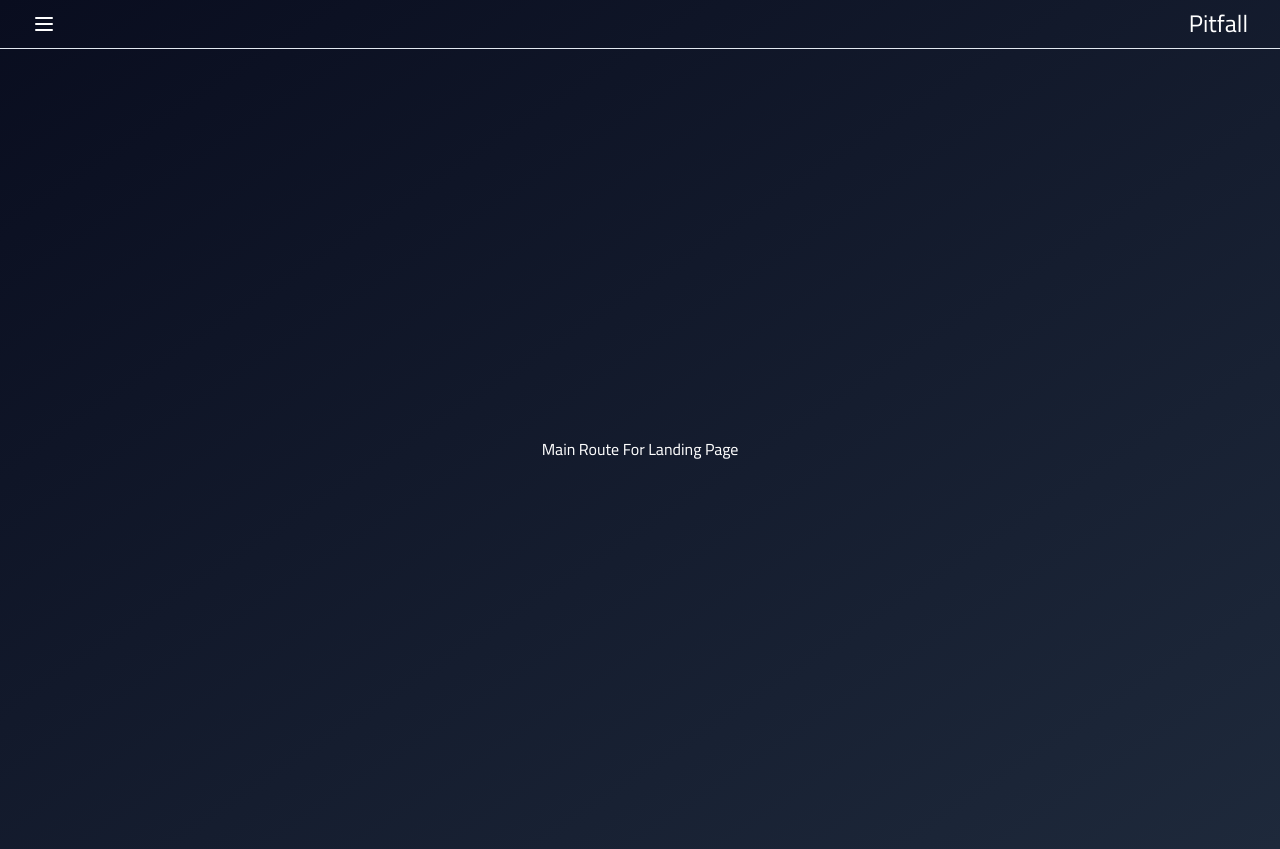
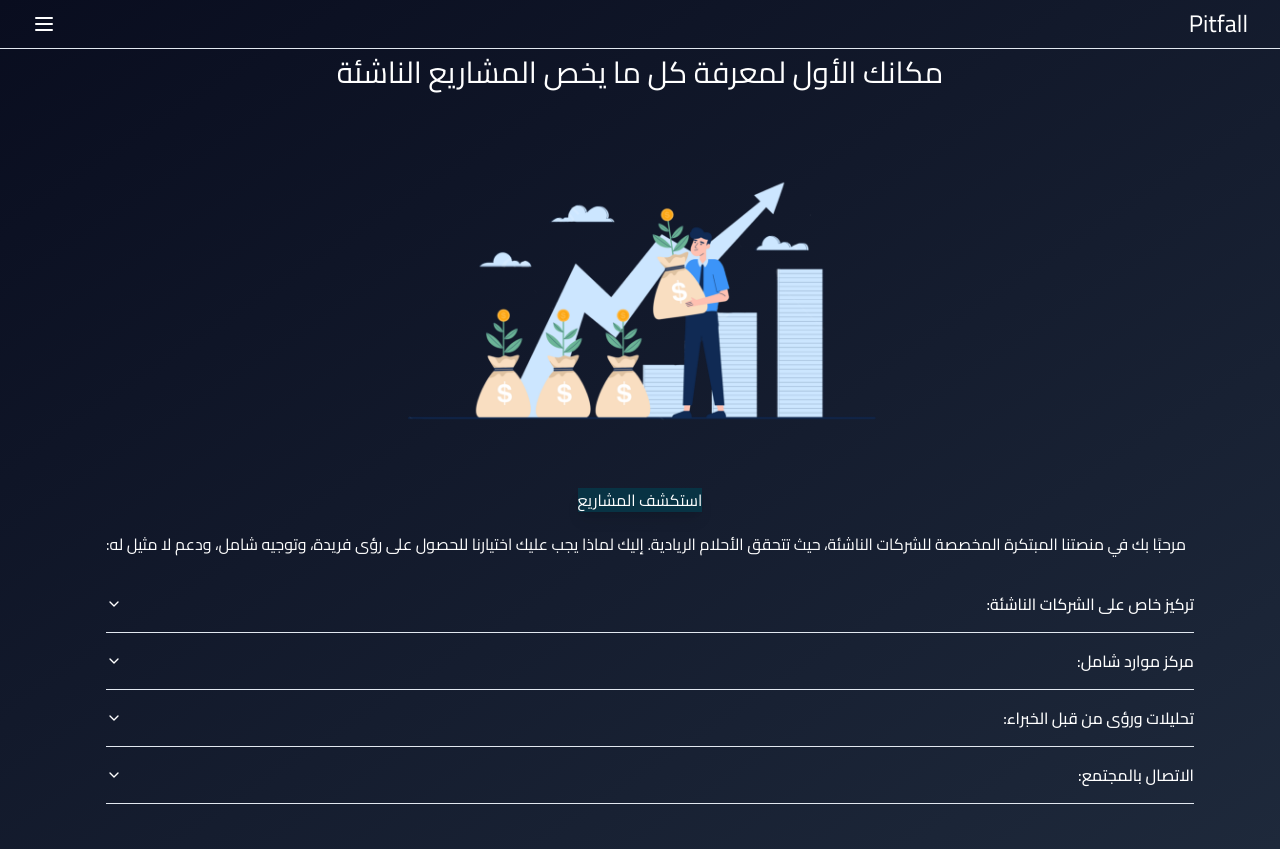
Before and after one commit to JaafarAlMuallim/SWE-363-Project, a Next.js app in the folder client/: page / in a window 1280 px wide. Built offline with nearby package versions, Linux system fonts and the light colour scheme.

Commit message:
landing page

```diff
--- a/client/app/page.tsx
+++ b/client/app/page.tsx
@@ -1,3 +1,73 @@
+"use client";
+import Image from "next/image";
+import {
+  Accordion,
+  AccordionContent,
+  AccordionItem,
+  AccordionTrigger,
+} from "@/components/ui/Accordion";
 export default function Home() {
-  return <div className="text-white">Main Route For Landing Page</div>;
+  return (
+    <>
+      <div className="text-white content-center text-3xl mb-5 ml-5 mr-5 ">
+        <h1>مكانك الأول لمعرفة كل ما يخص المشاريع الناشئة</h1>
+      </div>
+      <div className="mb-5 ml-5 mr-5">
+        <img src="/land-page-picture.png" alt="" width="500" height="500" />
+      </div>
+      <div>
+        {" "}
+        <button className="text-white w-full bg-cyan-950	shadow-lg mb-5 ">
+          استكشف المشاريع
+        </button>{" "}
+      </div>
+
+      <div>
+        {" "}
+        <p className="text-white content-center mb-5 ml-5 mr-2">
+          مرحبًا بك في منصتنا المبتكرة المخصصة للشركات الناشئة، حيث تتحقق
+          الأحلام الريادية. إليك لماذا يجب عليك اختيارنا للحصول على رؤى فريدة،
+          وتوجيه شامل، ودعم لا مثيل له:
+        </p>
+        <Accordion
+          className=" text-white mb-10 ml-5 "
+          type="single"
+          collapsible
+        >
+          <AccordionItem value="item-1">
+            <AccordionTrigger>تركيز خاص على الشركات الناشئة:</AccordionTrigger>
+            <AccordionContent>
+              نختص بشكل حصري في مجتمع الشركات الناشئة، مما يضمن أن يكون محتوانا
+              مركزًا بشكل كامل على التحديات، والفرص، والاتجاهات التي تهم أكثر
+              للأعمال الناشئة.
+            </AccordionContent>
+          </AccordionItem>
+          <AccordionItem value="item-2">
+            <AccordionTrigger>مركز موارد شامل:</AccordionTrigger>
+            <AccordionContent>
+              يعتبر موقعنا مركزًا شاملاً للموارد، حيث يوفر مجموعة غنية من
+              المقالات والدلائل والأدوات التي تغطي كل جانب من جوانب رحلة الشركة
+              الناشئة - من الفكرة إلى التوسع.
+            </AccordionContent>
+          </AccordionItem>
+          <AccordionItem value="item-3">
+            <AccordionTrigger>تحليلات ورؤى من قبل الخبراء:</AccordionTrigger>
+            <AccordionContent>
+              استفد من حكمة رواد الأعمال ذوي الخبرة، والخبراء في الصناعة، ورؤوس
+              الأفكار الذين يسهمون بمحتوى حصري، مما يوفر لك آراءً قيمة
+              واستراتيجيات للنجاح.
+            </AccordionContent>
+          </AccordionItem>
+          <AccordionItem value="item-4">
+            <AccordionTrigger>الاتصال بالمجتمع:</AccordionTrigger>
+            <AccordionContent>
+              انضم إلى مجتمع نابض بالحياة من عشاق ريادة الأعمال. شارك في
+              المناقشات، وشارك التجارب، وقم ببناء اتصالات ذات مغزى مع رواد
+              الأعمال الآخرين والمرشدين والمستثمرين.
+            </AccordionContent>
+          </AccordionItem>
+        </Accordion>
+      </div>
+    </>
+  );
 }
--- /dev/null
+++ b/client/components/ui/Accordion.tsx
@@ -0,0 +1,58 @@
+"use client";
+
+import * as React from "react";
+import * as AccordionPrimitive from "@radix-ui/react-accordion";
+import { ChevronDown } from "lucide-react";
+
+import { cn } from "@/lib/utils";
+
+const Accordion = AccordionPrimitive.Root;
+
+const AccordionItem = React.forwardRef<
+  React.ElementRef<typeof AccordionPrimitive.Item>,
+  React.ComponentPropsWithoutRef<typeof AccordionPrimitive.Item>
+>(({ className, ...props }, ref) => (
+  <AccordionPrimitive.Item
+    ref={ref}
+    className={cn("border-b", className)}
+    {...props}
+  />
+));
+AccordionItem.displayName = "AccordionItem";
+
+const AccordionTrigger = React.forwardRef<
+  React.ElementRef<typeof AccordionPrimitive.Trigger>,
+  React.ComponentPropsWithoutRef<typeof AccordionPrimitive.Trigger>
+>(({ className, children, ...props }, ref) => (
+  <AccordionPrimitive.Header className="flex">
+    <AccordionPrimitive.Trigger
+      ref={ref}
+      className={cn(
+        "flex flex-1 items-center justify-between py-4 font-medium transition-all hover:underline [&[data-state=open]>svg]:rotate-180",
+        className
+      )}
+      {...props}
+    >
+      {children}
+      <ChevronDown className="h-4 w-4 shrink-0 transition-transform duration-200" />
+    </AccordionPrimitive.Trigger>
+  </AccordionPrimitive.Header>
+));
+AccordionTrigger.displayName = AccordionPrimitive.Trigger.displayName;
+
+const AccordionContent = React.forwardRef<
+  React.ElementRef<typeof AccordionPrimitive.Content>,
+  React.ComponentPropsWithoutRef<typeof AccordionPrimitive.Content>
+>(({ className, children, ...props }, ref) => (
+  <AccordionPrimitive.Content
+    ref={ref}
+    className="overflow-hidden text-sm transition-all data-[state=closed]:animate-accordion-up data-[state=open]:animate-accordion-down"
+    {...props}
+  >
+    <div className={cn("pb-4 pt-0", className)}>{children}</div>
+  </AccordionPrimitive.Content>
+));
+
+AccordionContent.displayName = AccordionPrimitive.Content.displayName;
+
+export { Accordion, AccordionItem, AccordionTrigger, AccordionContent };
```
Also changed, not shown: client/public/land-page-picture.png (added).
